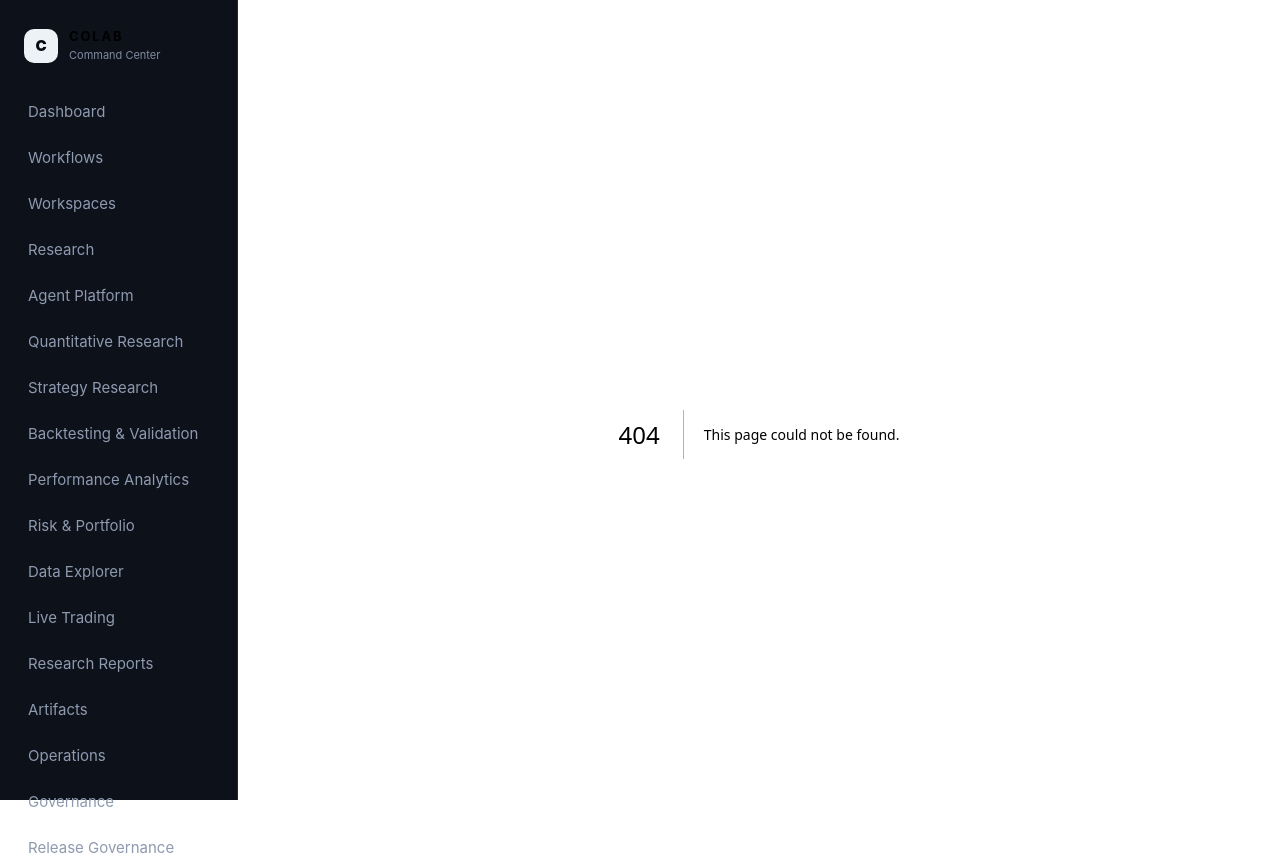
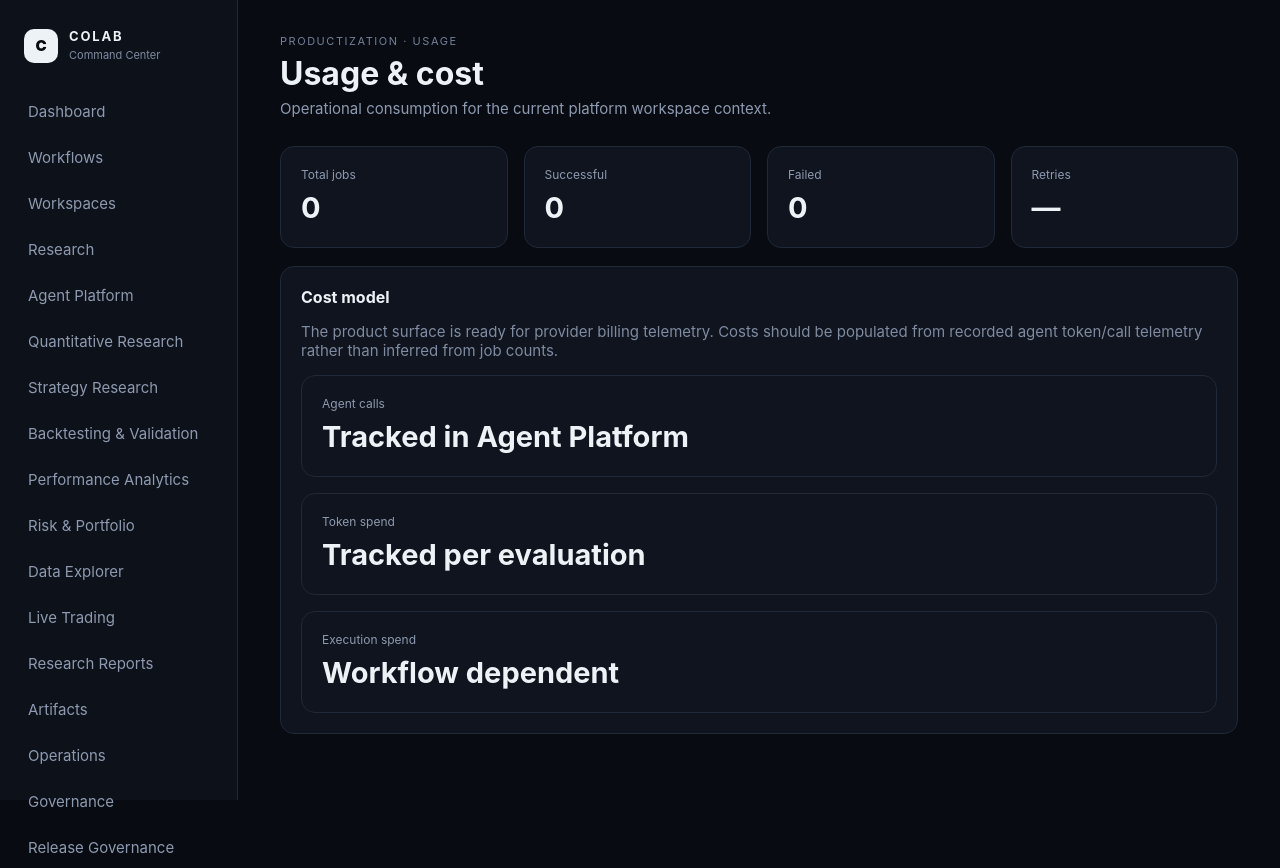
Before and after one commit to ykclassic/Colab, a Next.js app in the folder frontend/: page /product/usage in a window 1280 px wide. Before the commit this address had no page. After the commit the page ends 800 px from the top, so only its background shows below. Built offline with nearby package versions, Linux system fonts and the light colour scheme; no server answers.

Commit message:
Add usage and cost dashboard

```diff
--- /dev/null
+++ b/frontend/app/product/usage/page.tsx
@@ -0,0 +1,16 @@
+'use client';
+
+import { useEffect, useState } from 'react';
+import { getMetrics, Metrics } from '../../lib';
+
+export default function UsagePage() {
+  const [metrics, setMetrics] = useState<Metrics | null>(null);
+  useEffect(() => { getMetrics().then(setMetrics).catch(() => setMetrics(null)); }, []);
+  const completed = metrics?.succeeded ?? 0;
+  const failed = metrics?.failed ?? 0;
+  const total = completed + failed + (metrics?.running ?? 0) + (metrics?.pending ?? 0);
+  return <div><header className="page-head"><div><div className="eyebrow">Productization · Usage</div><h1>Usage & cost</h1><p>Operational consumption for the current platform workspace context.</p></div></header>
+    <div className="grid grid-4 section">{[['Total jobs', total],['Successful',completed],['Failed',failed],['Retries',metrics?.retries ?? '—']].map(([a,b])=><div className="card" key={a}><div className="label">{a}</div><div className="metric">{b}</div></div>)}</div>
+    <section className="card section"><h2>Cost model</h2><p className="muted">The product surface is ready for provider billing telemetry. Costs should be populated from recorded agent token/call telemetry rather than inferred from job counts.</p><div className="grid grid-3"><div className="card nested"><div className="label">Agent calls</div><div className="metric">Tracked in Agent Platform</div></div><div className="card nested"><div className="label">Token spend</div><div className="metric">Tracked per evaluation</div></div><div className="card nested"><div className="label">Execution spend</div><div className="metric">Workflow dependent</div></div></div></section>
+  </div>;
+}
```
